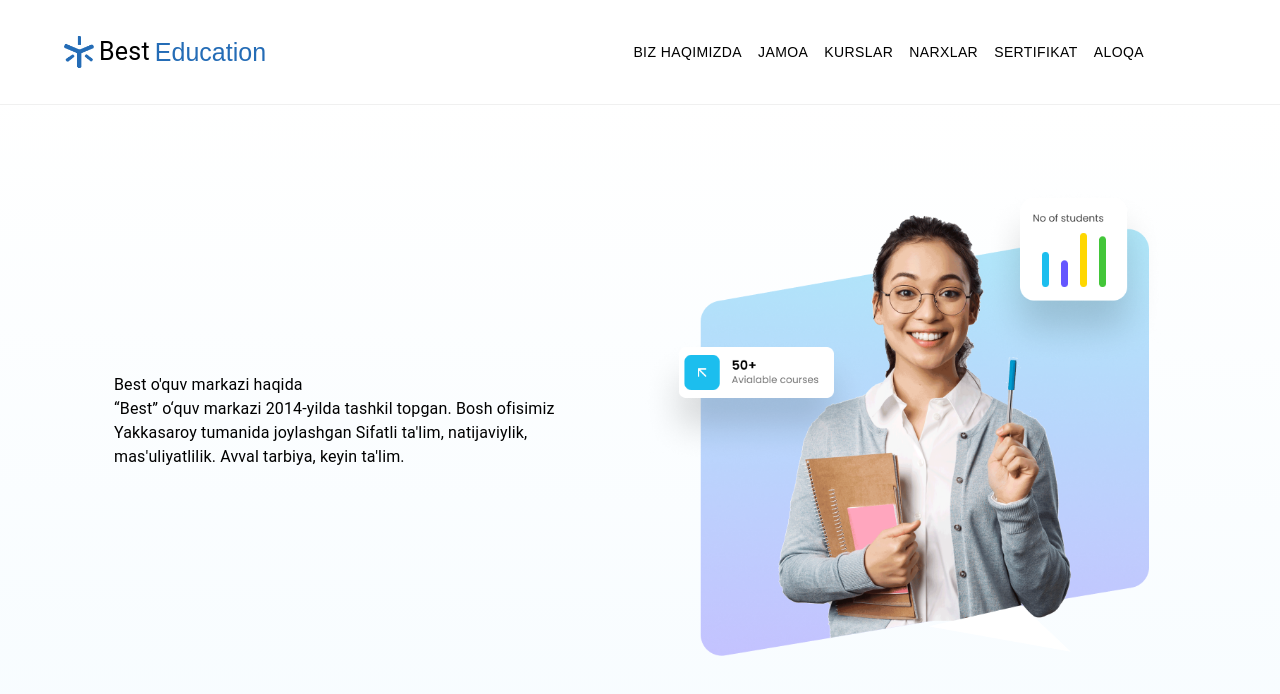
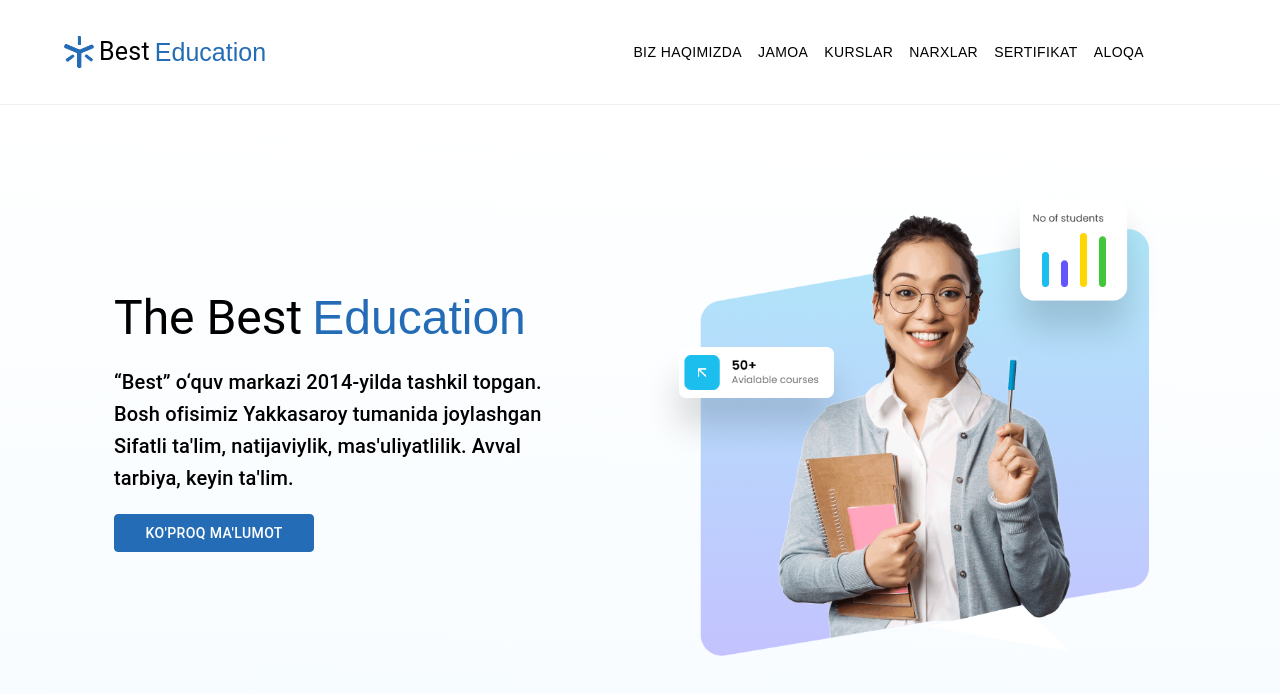
Before and after one commit to Ilkhomov-web/BestEducation, a React (Vite) app: page / in a window 1280 px wide. Shown: the top 694 px of the page. Built offline with nearby package versions, Linux system fonts and the light colour scheme; some icons are missing.

Commit message:
some change

```diff
--- a/src/components/header/HeaderContent.jsx
+++ b/src/components/header/HeaderContent.jsx
@@ -1,7 +1,27 @@
-import { Box, Typography } from "@mui/material";
-import React from "react";
+import { Box, Button, Typography } from "@mui/material";
+import React, { useState } from "react";
+import AnimatedText from "./AnimationText";
 
 const HeaderContent = () => {
+  const [transform, setTransform] = useState("rotateX(0deg) rotateY(0deg)");
+
+  const handleMouseMove = (e) => {
+    const { left, top, width, height } =
+      e.currentTarget.getBoundingClientRect();
+    const x = e.clientX - left; // sichqoncha X koordinatasi
+    const y = e.clientY - top; // sichqoncha Y koordinatasi
+
+    // Markazga nisbatan normalizatsiya (-0.5 dan +0.5 gacha)
+    const rotateY = (x / width - 0.5) * -20; // chap/ong
+    const rotateX = (y / height - 0.5) * 20; // yuqori/past
+
+    setTransform(`rotateX(${rotateX}deg) rotateY(${rotateY}deg)`);
+  };
+
+  const handleMouseLeave = () => {
+    setTransform("rotateX(0deg) rotateY(0deg)"); // qaytarish
+  };
+
   return (
     <Box
       sx={{
@@ -10,16 +30,60 @@ const HeaderContent = () => {
         alignItems: "center",
       }}
     >
-      <Box sx={{ width: "45%" }}>
-        <Typography>Best o'quv markazi haqida</Typography>
-        <Typography>
+      <Box
+        sx={{
+          width: "45%",
+          display: "flex",
+          flexDirection: "column",
+          gap: "20px",
+        }}
+      >
+        <Typography
+          variant="h3"
+          sx={{ display: "flex", alignItems: "center", gap: "10px" }}
+        >
+          The Best <AnimatedText />
+        </Typography>
+        <Typography variant="h6">
           “Best” o‘quv markazi 2014-yilda tashkil topgan. Bosh ofisimiz
           Yakkasaroy tumanida joylashgan Sifatli ta'lim, natijaviylik,
           mas'uliyatlilik. Avval tarbiya, keyin ta'lim.
         </Typography>
+        <Button
+          sx={{
+            width: "200px",
+            background: "#246cb6",
+            color: "white",
+            border: "1px solid #246cb6",
+            "&:hover": {
+              color: "#246cb6",
+              background: "white",
+              border: "1px solid #246cb6",
+            },
+          }}
+        >
+          Ko'proq Ma'lumot
+        </Button>
       </Box>
-      <Box sx={{ width: "50%" }}>
-        <Box component={"img"} width={"100%"} src="/headerImg.png"></Box>
+      <Box
+        sx={{
+          width: "50%",
+          perspective: "1000px", // 3D chuqurlik
+        }}
+      >
+        <Box
+          component="img"
+          src="/headerImg.png"
+          width="100%"
+          onMouseMove={handleMouseMove}
+          onMouseLeave={handleMouseLeave}
+          sx={{
+            transition: "transform 0.2s ease",
+            transform: transform,
+            transformStyle: "preserve-3d",
+            borderRadius: "10px",
+          }}
+        />
       </Box>
     </Box>
   );
```
